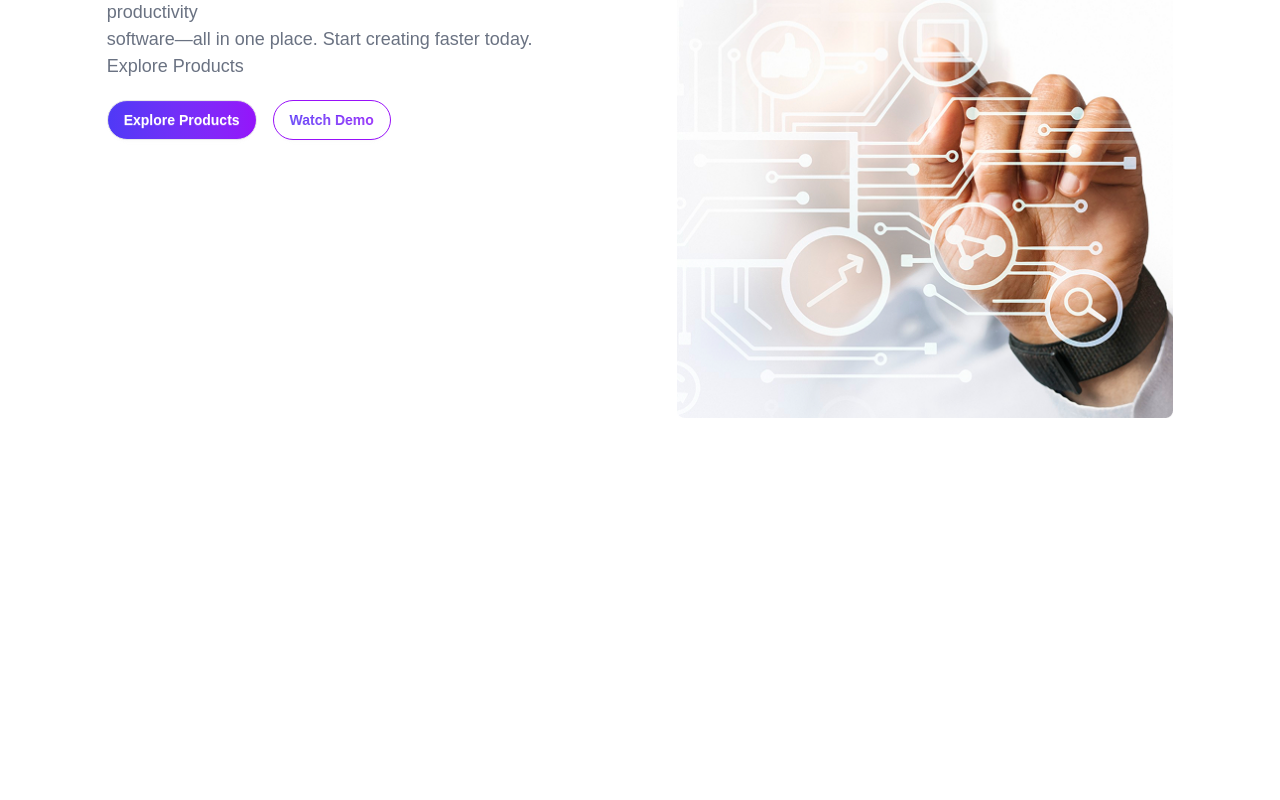
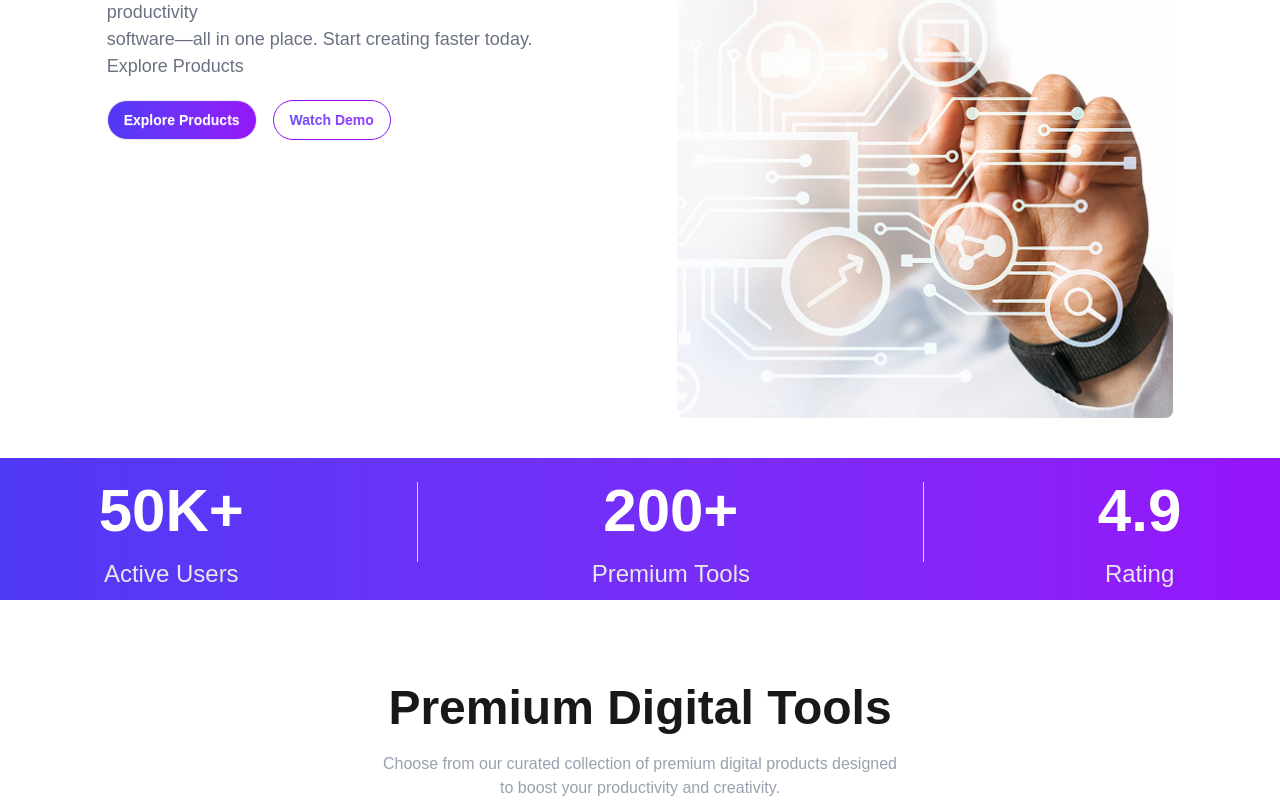
Before and after one commit to NafisaTabassum01/Assignment-6, a React (Vite) app: page / in a window 1280 px wide. Shown: the part 302-1102 px from the top of the page. Before the commit the page ends 800 px from the top, so only its background shows below. Built offline with nearby package versions, Linux system fonts and the light colour scheme.

Commit message:
tools section ongoing

```diff
--- a/src/App.jsx
+++ b/src/App.jsx
@@ -1,6 +1,7 @@
 import './App.css'
 import HeroSection from './firstPart/heroSection'
 import Navbar from './navbar/Navbar'
+import Tools from './toolsSection/Tools'
 
 function App() {
 
@@ -8,6 +9,7 @@ function App() {
     <>
 <Navbar></Navbar>
 <HeroSection></HeroSection>
+<Tools></Tools>
 </>
   )
 }
--- a/src/firstPart/HeroSection.jsx
+++ b/src/firstPart/HeroSection.jsx
@@ -15,6 +15,28 @@ Explore Products
         </div>
         <div><img src={banner} alt="" /> </div>
       </div>
+      <div className='bg-linear-to-r from-[#4F39F6] to-[#9514FA] text-white flex justify-around mx-auto text-center px-6 mt-10 p-2'>
+
+        <div>
+          <p className='font-bold text-[30px] md:text-[60px]'>50K+</p>
+           <p className='text-[18px] md:text-[24px] font-medium text-gray-200'>Active Users</p>
+        </div>
+
+          <div className="w-px h-20 bg-gray-300 mx-6 mt-4  mb-4 "></div>
+
+        <div>
+          <p className='font-bold text-[30px] md:text-[60px]'>200+</p>
+           <p className='text-[18px] md:text-[24px] font-medium text-gray-200'>Premium Tools</p>
+        </div>
+
+          <div className="w-px h-20 bg-gray-300 mx-6 mt-4 mb-4"></div>
+
+        <div>
+          <p className='font-bold text-[30px] md:text-[60px]'>4.9</p>
+           <p className='text-[18px] md:text-[24px] font-medium text-gray-200'>Rating</p>
+        </div>
+
+        </div>
         </div>
     );
 };
--- /dev/null
+++ b/src/toolsSection/Tools.jsx
@@ -0,0 +1,15 @@
+import React from 'react';
+
+const Tools = () => {
+    return (
+        <div>
+            <div className='text-center items-center mt-18'>
+                <h2 className='font-bold text-[48px]'>Premium Digital Tools</h2>
+                <p className='text-[16px] text-gray-400 mt-2'>Choose from our curated collection of premium digital products designed <br /> to boost your productivity and creativity.</p>
+            </div>
+
+        </div>
+    );
+};
+
+export default Tools;
```
